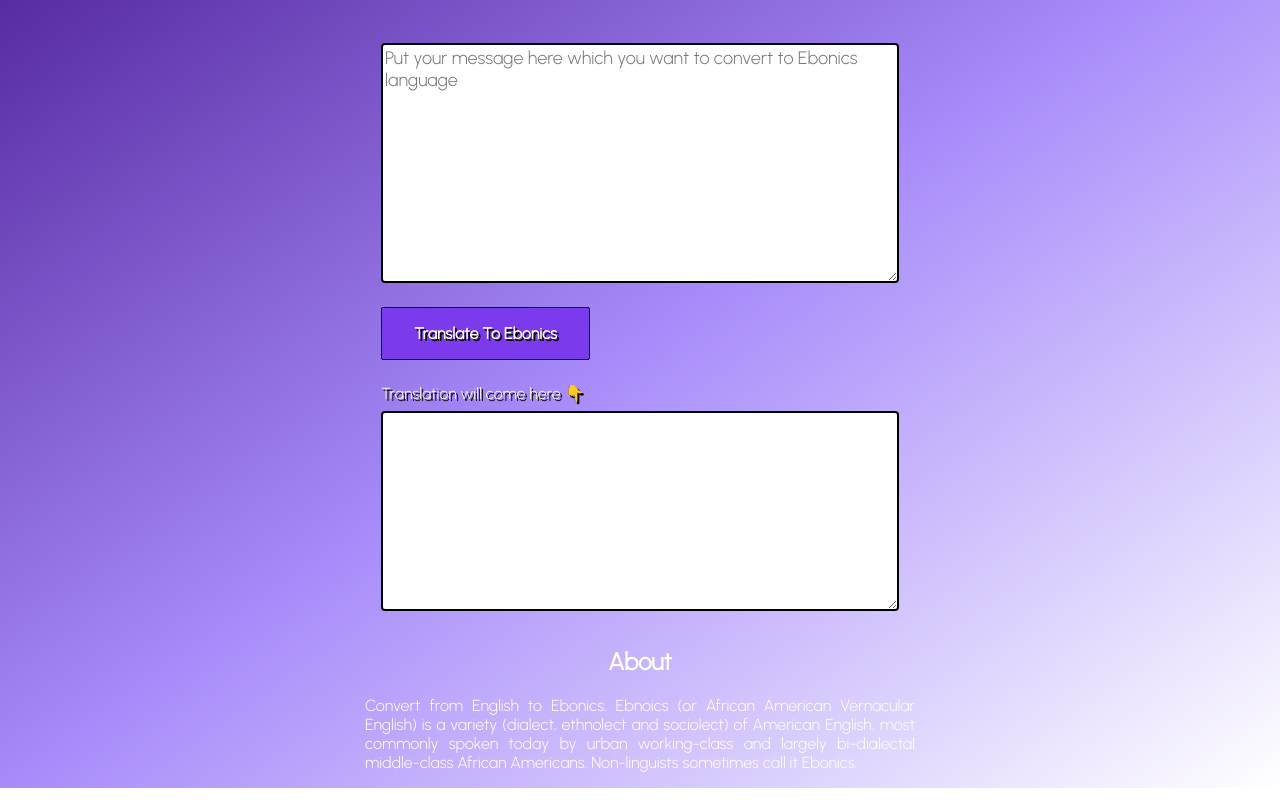
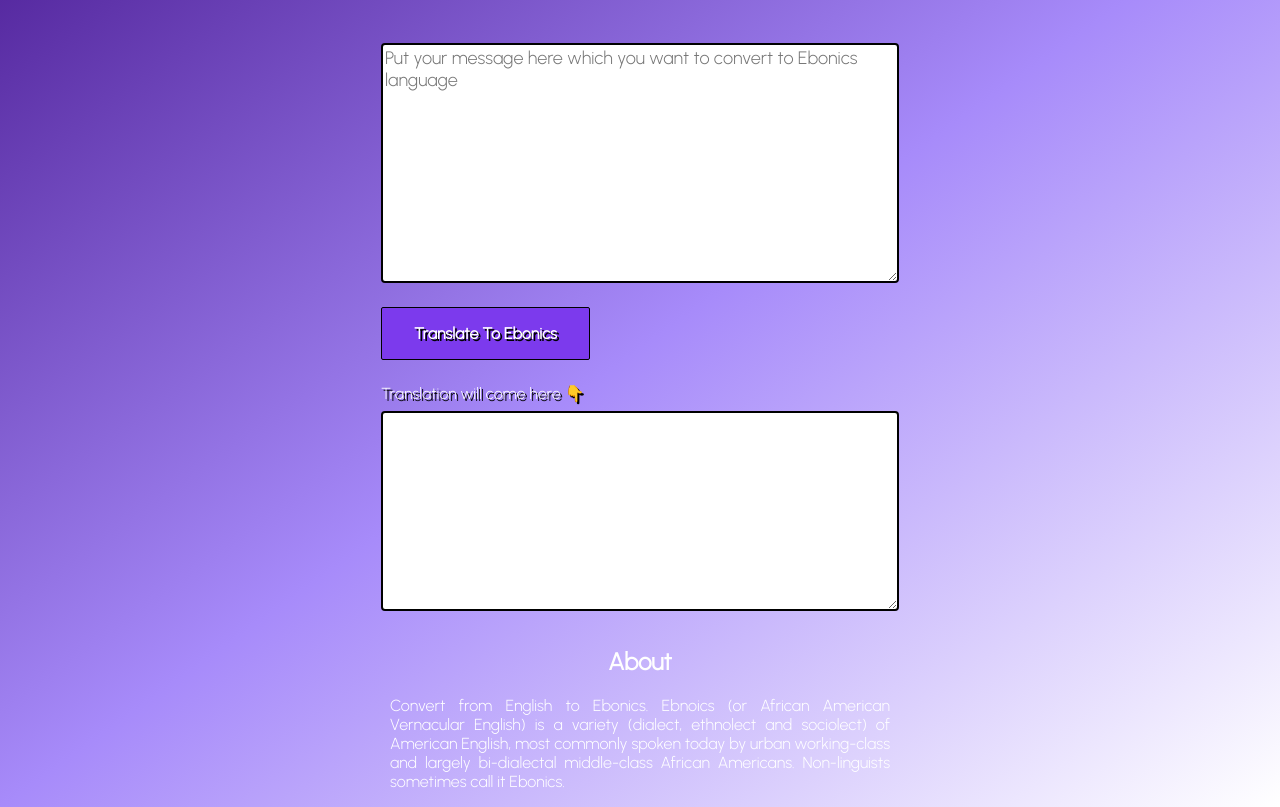
Before and after one commit to mariyasada/Ebonics-speak, a plain HTML site: page index.html in a window 1280 px wide. Shown: the part 110-917 px from the top of the page. Drawn offline with Linux system fonts and the light colour scheme.

Commit message:
Update style.css

```diff
--- a/style.css
+++ b/style.css
@@ -76,7 +76,6 @@ button:hover{
     text-align: justify;
     color: white;
     font-size: 1rem;
-    max-width:550px;
+    max-width:500px;
     margin: auto;
-
 }
```
